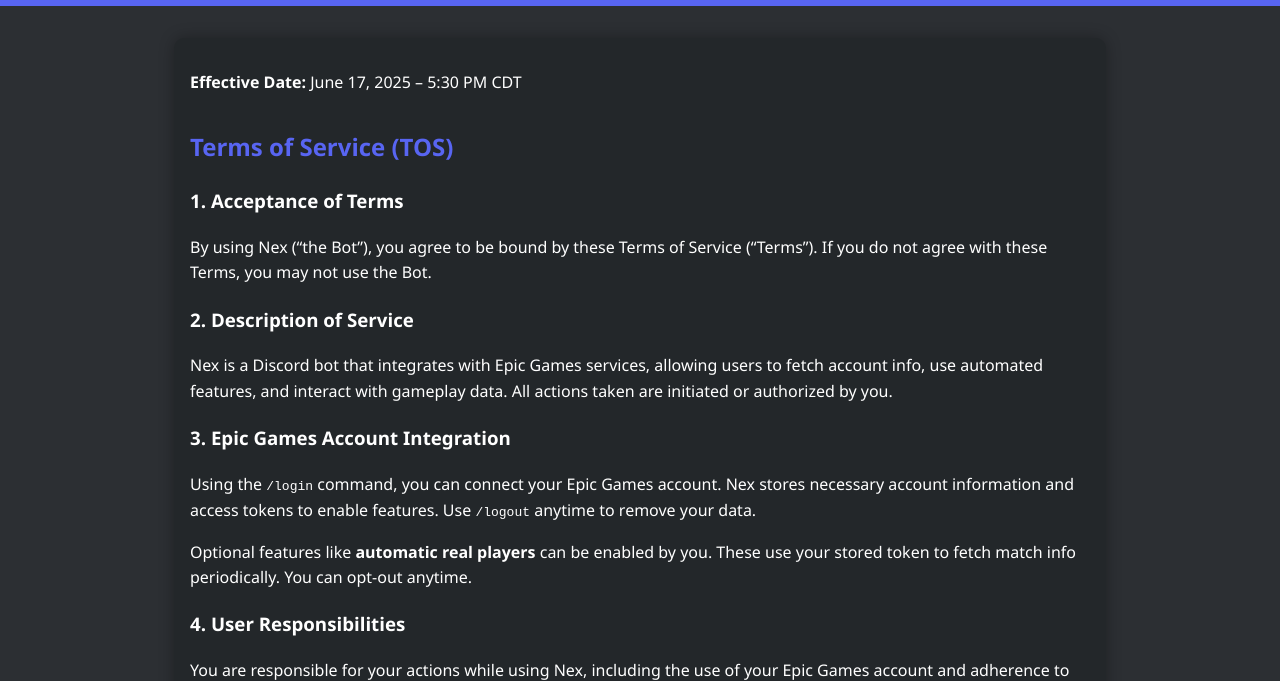
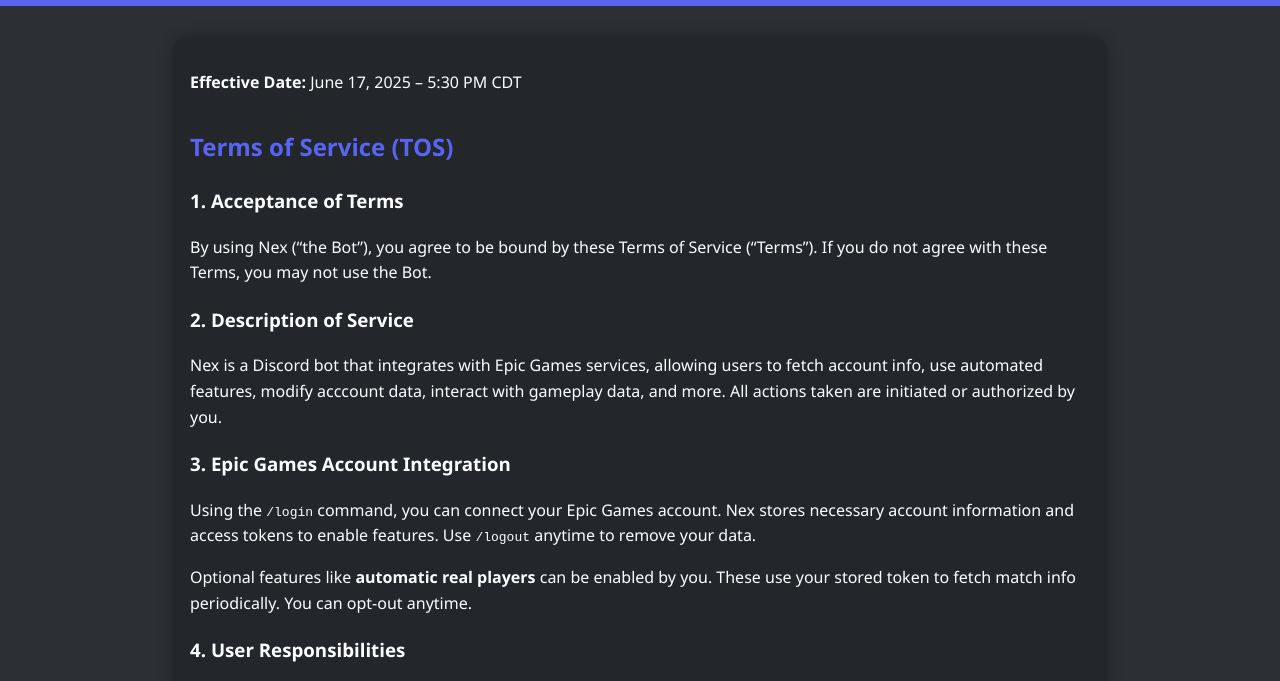
Before and after one commit to AjaxFNC-YT/nex, a plain HTML site: page index.html in a window 1280 px wide. Shown: the part 98-779 px from the top of the page. Drawn offline with Linux system fonts and the light colour scheme.

Commit message:
Update index.html

```diff
--- a/index.html
+++ b/index.html
@@ -75,7 +75,7 @@
     <p>By using Nex (“the Bot”), you agree to be bound by these Terms of Service (“Terms”). If you do not agree with these Terms, you may not use the Bot.</p>
 
     <h3>2. Description of Service</h3>
-    <p>Nex is a Discord bot that integrates with Epic Games services, allowing users to fetch account info, use automated features, and interact with gameplay data. All actions taken are initiated or authorized by you.</p>
+    <p>Nex is a Discord bot that integrates with Epic Games services, allowing users to fetch account info, use automated features, modify acccount data, interact with gameplay data, and more. All actions taken are initiated or authorized by you.</p>
 
     <h3>3. Epic Games Account Integration</h3>
     <p>Using the <code>/login</code> command, you can connect your Epic Games account. Nex stores necessary account information and access tokens to enable features. Use <code>/logout</code> anytime to remove your data.</p>
```
